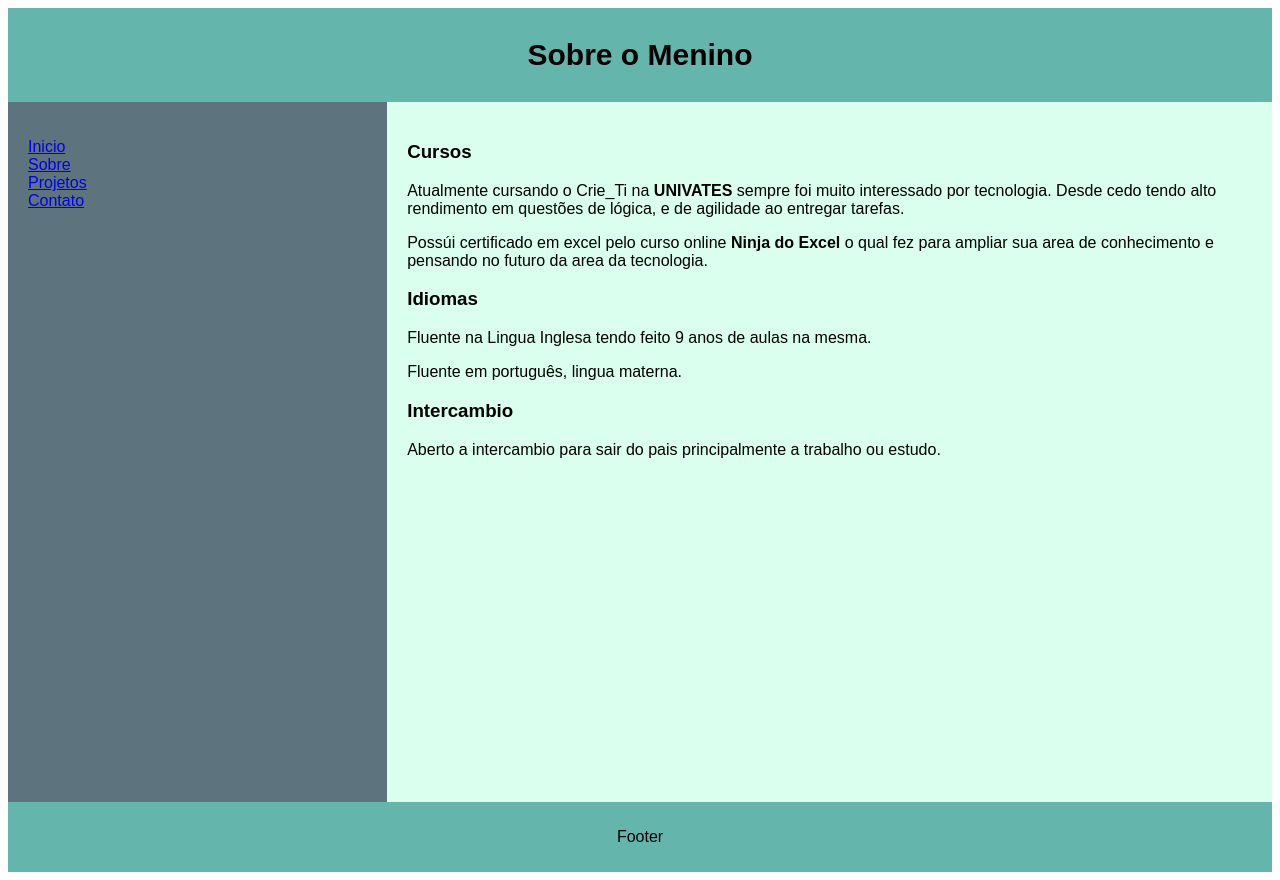
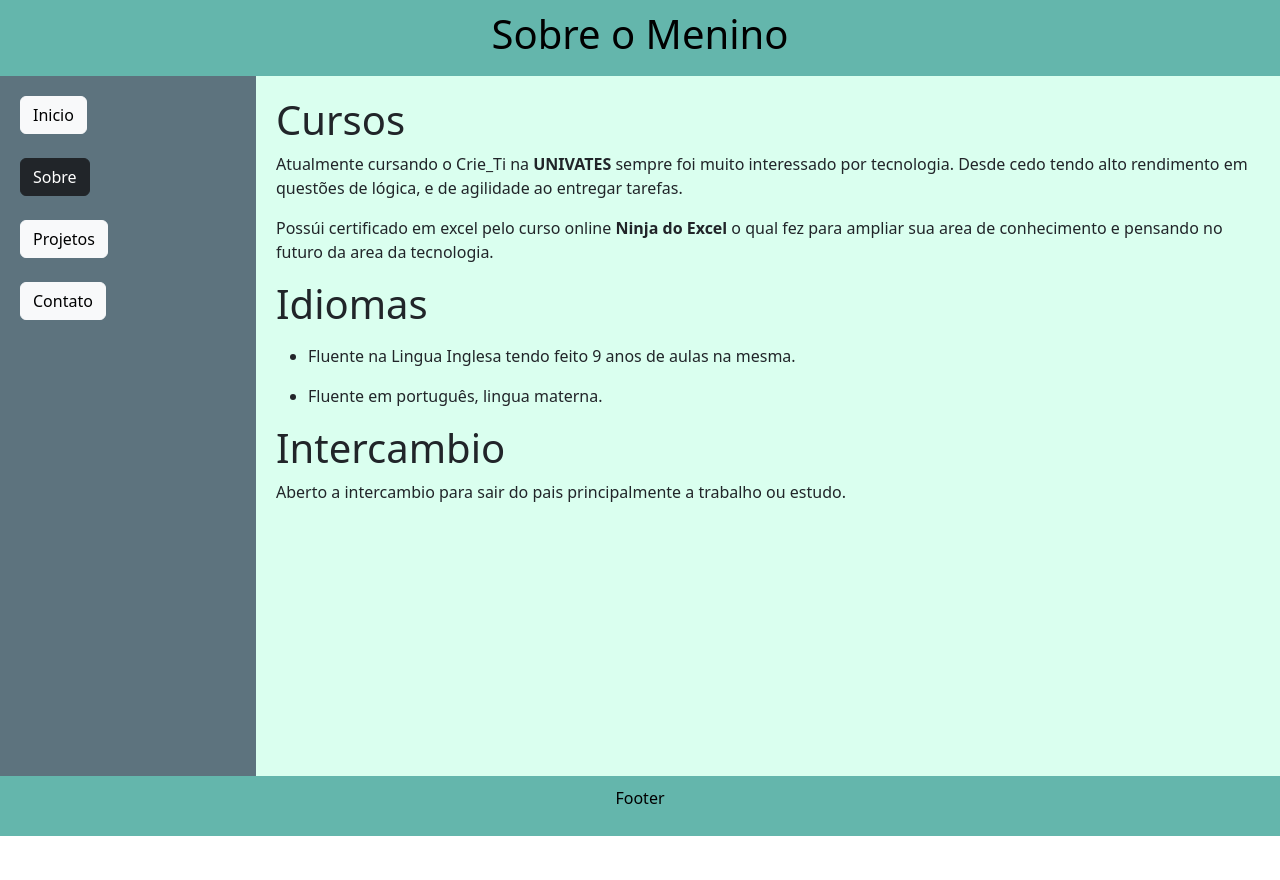
Before and after one commit to leosulzbach/Portifolio, a plain HTML site: page Portifólio/About.html in a window 1280 px wide. After the commit the page ends 836 px from the top, so only its background shows below. Drawn offline with nearby package versions, Linux system fonts and the light colour scheme.

Commit message:
Ajustes gerais em todas as paginas

```diff
--- a/Portifólio/About.html
+++ b/Portifólio/About.html
@@ -5,6 +5,7 @@
     <meta http-equiv="X-UA-Compatible" content="IE=edge">
     <meta name="viewport" content="width=device-width, initial-scale=1.0">
     <link rel="stylesheet" href="Styles/Style.css">
+    <link href="https://cdn.jsdelivr.net/npm/bootstrap@5.2.0-beta1/dist/css/bootstrap.min.css" rel="stylesheet" integrity="sha384-0evHe/X+R7YkIZDRvuzKMRqM+OrBnVFBL6DOitfPri4tjfHxaWutUpFmBp4vmVor" crossorigin="anonymous">
     <title>Sobre - Leo S.</title>
 </head>
 <header>
@@ -13,10 +14,13 @@
 <section>
   <nav>
     <ul>
-      <li><a href="Index.html">Inicio</a></li>
-      <li><a href="About.html">Sobre</a></li>
-      <li><a href="Projects.html">Projetos</a></li>
-      <li><a href="Contact.html">Contato</a></li>
+      <li><a href="Index.html" class="btn btn-light" role="button">Inicio</a></li>
+      <br>
+      <li><a href="About.html" class="btn btn-dark" role="button">Sobre</a></li>
+      <br>
+      <li><a href="Projects.html" class="btn btn-light" role="button">Projetos</a></li>
+      <br>
+      <li><a href="Contact.html" class="btn btn-light" role="button">Contato</a></li>
     </ul>
   </nav>
 
@@ -30,12 +34,14 @@
       da area da tecnologia.
     </p>
     <h1>Idiomas</h1>
+    <ul>
     <p>
-      Fluente na Lingua Inglesa tendo feito 9 anos de aulas na mesma.
+      <li>Fluente na Lingua Inglesa tendo feito 9 anos de aulas na mesma.</li>
     </p>
     <p>
-      Fluente em português, lingua materna.
+      <li>Fluente em português, lingua materna.</li>
     </p>
+  </ul>
     <h1>Intercambio</h1>
     <p>
       Aberto a intercambio para sair do pais principalmente a trabalho ou estudo.
--- a/Portifólio/Styles/Style.css
+++ b/Portifólio/Styles/Style.css
@@ -18,7 +18,7 @@ header {
 
 nav {
   float: left;
-  width: 30%;
+  width: 20%;
   height: 700px;
   background: #5D737E;
   padding: 20px;
@@ -33,7 +33,7 @@ nav ul {
 article {
   float: left;
   padding: 20px;
-  width: 70%;
+  width: 80%;
   background-color: #DAFFEF;
   height: 700px;
 }
```
Also changed, not shown: Portifólio/Contact.html (+8 -4 lines), Portifólio/Index.html (+9 -4 lines), Portifólio/Projects.html (+8 -4 lines), Portifólio/Leo Sulzbach Token.png (deleted), Portifólio/leo_logo.png (renamed from Portifólio/Leonardo Luís Sulzbach.png), Portifólio/leo_token.png (added).
